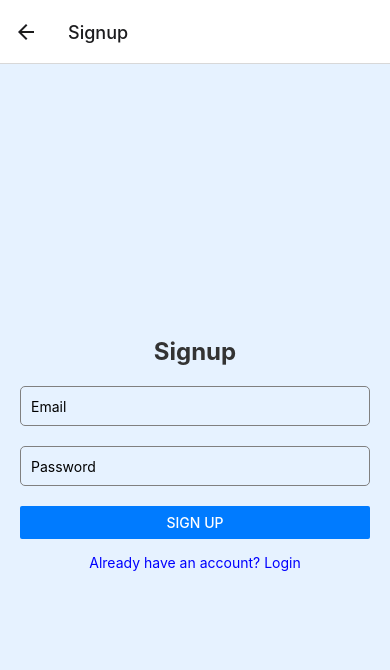
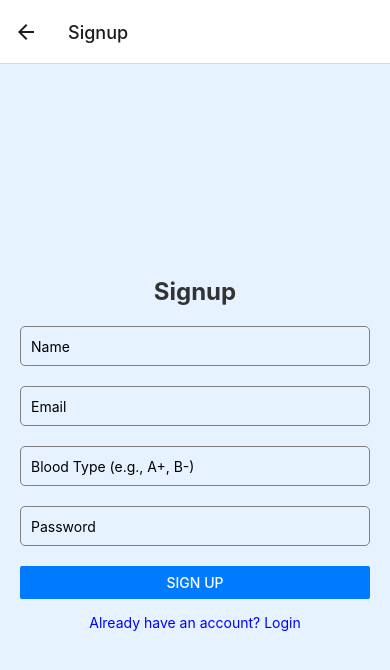
Before and after one commit to abubakkarsiddiquee/Blood-Donation-Tracker, a React Native app: screen /Signup in a window 390 px wide. Shown: the top 670 px of the page. Built offline with nearby package versions, Linux system fonts and the light colour scheme.

Commit message:
authentication

```diff
--- a/package.json
+++ b/package.json
@@ -1,12 +1,14 @@
 {
   "dependencies": {
     "@expo/vector-icons": "^14.0.3",
+    "@react-native-async-storage/async-storage": "^2.0.0",
     "@react-native-community/datetimepicker": "^8.2.0",
     "@react-native-community/masked-view": "^0.1.11",
     "@react-navigation/native": "^6.1.18",
     "@react-navigation/native-stack": "^6.11.0",
     "@react-navigation/stack": "^6.4.1",
     "@types/react": "~18.2.79",
+    "axios": "^1.7.7",
     "expo": "^51.0.36",
     "react-native": "^0.75.4",
     "react-native-chart-kit": "^6.12.0",
--- a/src/components/DonationHistoryScreen.tsx
+++ b/src/components/DonationHistoryScreen.tsx
@@ -16,7 +16,7 @@ const donationData: Donation[] = [
   { id: '2', name: 'Aisha', amount: 500, date: '2023-04-20' },
   { id: '3', name: 'Omar', amount: 1200, date: '2023-09-10' },
   { id: '4', name: 'Fatima', amount: 800, date: '2023-12-05' },
-  { id: '5', name: 'Zain', amount: 600, date: '2024-05-22' },
+  { id: '5', name: 'Jain', amount: 600, date: '2024-05-22' },
 ];
 
 // Prepare data for the line chart
--- a/src/components/EditProfile.tsx
+++ b/src/components/EditProfile.tsx
@@ -1,15 +1,80 @@
-// src/screens/EditProfile.tsx
-import React, { useState } from 'react';
-import { View, Text, TextInput, Button, StyleSheet } from 'react-native';
+import React, { useState, useEffect } from 'react';
+import { View, Text, TextInput, Button, StyleSheet, Alert } from 'react-native';
+import AsyncStorage from '@react-native-async-storage/async-storage';
 
-export default function EditProfile({ route, navigation }) {
-  const { email, name } = route.params;
-  const [newEmail, setNewEmail] = useState(email);
-  const [newName, setNewName] = useState(name);
+export default function EditProfile({ navigation }) {
+  const [newEmail, setNewEmail] = useState('');
+  const [newName, setNewName] = useState('');
+  const [newBloodType, setNewBloodType] = useState('');
+  const [userId, setUserId] = useState(null);  // Store the logged-in user's ID
 
-  const handleSave = () => {
-    // Logic to save changes (e.g., API call or local storage update)
-    navigation.navigate('Profile', { email: newEmail, name: newName });
+  // Retrieve logged-in user's profile from AsyncStorage or backend
+  useEffect(() => {
+    const loadUserData = async () => {
+      try {
+        // Assuming user ID is saved in AsyncStorage after login
+        const storedId = await AsyncStorage.getItem('user_id');
+        const storedEmail = await AsyncStorage.getItem('user_email');
+        const storedName = await AsyncStorage.getItem('user_name');
+        const storedBloodType = await AsyncStorage.getItem('user_blood_type');
+
+        if (storedId) {
+          setUserId(storedId);  // Set the user ID
+        } else {
+          Alert.alert('Error', 'User ID is not available.');
+        }
+
+        if (storedEmail) setNewEmail(storedEmail);
+        if (storedName) setNewName(storedName);
+        if (storedBloodType) setNewBloodType(storedBloodType);
+      } catch (error) {
+        console.error('Failed to load user data:', error);
+        Alert.alert('Error', 'Failed to load user data.');
+      }
+    };
+
+    loadUserData();
+  }, []);
+
+  const handleSave = async () => {
+    if (!userId) {
+      Alert.alert('Error', 'User ID is missing, unable to update profile.');
+      return;
+    }
+
+    try {
+      const response = await fetch(`http://192.168.0.105:5000/api/users/${userId}`, {
+        method: 'PUT',
+        headers: {
+          'Content-Type': 'application/json',
+        },
+        body: JSON.stringify({
+          name: newName,
+          email: newEmail,
+          blood_type: newBloodType,
+        }),
+      });
+
+      if (response.ok) {
+        const result = await response.json();
+        console.log(result);  // Log the server response
+        Alert.alert('Success', result.message || 'Profile updated successfully');  // Fallback message
+
+        // Update AsyncStorage with new user data
+        await AsyncStorage.setItem('user_email', newEmail);
+        await AsyncStorage.setItem('user_name', newName);
+        await AsyncStorage.setItem('user_blood_type', newBloodType);
+
+        navigation.navigate('Profile', { email: newEmail, name: newName, blood_type: newBloodType });
+      } else {
+        const errorData = await response.json();
+        console.error('Server Error:', errorData);  // Log the error from the server
+        Alert.alert('Error', errorData.message || 'Something went wrong');  // Fallback error message
+      }
+    } catch (error) {
+      console.error('Error saving changes:', error);  // Log the actual error
+      Alert.alert('Error', 'Failed to save changes. Please try again.');
+    }
   };
 
   return (
@@ -27,6 +92,12 @@ export default function EditProfile({ route, navigation }) {
         value={newEmail}
         onChangeText={setNewEmail}
         keyboardType="email-address"
+      />
+      <TextInput
+        style={styles.input}
+        placeholder="Blood Type"
+        value={newBloodType}
+        onChangeText={setNewBloodType}
       />
       <Button title="Save Changes" onPress={handleSave} />
     </View>
--- a/src/components/Login.tsx
+++ b/src/components/Login.tsx
@@ -1,73 +1,86 @@
 import React, { useState } from 'react';
 import { View, Text, TextInput, Button, StyleSheet, TouchableOpacity } from 'react-native';
+
+// Function to check login credentials with backend
+const checkLogin = async (email: string, password: string) => {
+  try {
+    const response = await fetch('http://192.168.0.105:5000/api/login', {
+      method: 'POST',
+      headers: {
+        'Content-Type': 'application/json',
+      },
+      body: JSON.stringify({ email, password }),
+    });
+
+    if (!response.ok) {
+      throw new Error('Invalid credentials');
+    }
+
+    return true; // Success
+  } catch (error) {
+    console.error('Error:', error);
+    return false; // Failed login
+  }
+};
 
 export default function Login({ navigation }) {
   const [email, setEmail] = useState('');
   const [password, setPassword] = useState('');
-  const [errorMessage, setErrorMessage] = useState('');
 
-  const handleLogin = () => {
-    // Temporary hardcoded email/password for this example
-    if (email === 'a@gmail.com' && password === '1233') {
-      navigation.navigate('Profile', { email, name: 'User' }); // Go to profile if valid
-      setErrorMessage(''); // Clear error message
+  const handleLogin = async () => {
+    if (email && password) {
+      const success = await checkLogin(email, password);
+      if (success) {
+        navigation.navigate('Profile', { email });
+      } else {
+        alert('Invalid email or password.');
+      }
     } else {
-      setErrorMessage('Invalid credentials!'); // Set error message to be displayed
+      alert('Please fill in all fields.');
     }
   };
 
   return (
-    <View style={styles.background}>
-      <View style={styles.container}>
-        <Text style={styles.title}>Login</Text>
-        {errorMessage ? <Text style={styles.error}>{errorMessage}</Text> : null}
+    <View style={commonStyles.background}>
+      <View style={localStyles.container}>
+        <Text style={localStyles.title}>Login</Text>
+
         <TextInput
           placeholder="Email"
-          style={styles.input}
+          style={localStyles.input}
           value={email}
           onChangeText={setEmail}
         />
         <TextInput
           placeholder="Password"
-          style={styles.input}
+          style={localStyles.input}
           value={password}
           onChangeText={setPassword}
           secureTextEntry
         />
+
         <Button title="Login" onPress={handleLogin} color="#007BFF" />
+
         <TouchableOpacity onPress={() => navigation.navigate('Signup')}>
-          <Text style={styles.link}>Don't have an account?
-            <Text style={styles.linkHighlight}> Sign Up</Text> {/* Ensure no text is outside of <Text> */}
-          </Text>
+          <Text style={localStyles.link}>Don't have an account? Signup</Text>
         </TouchableOpacity>
       </View>
     </View>
   );
 }
 
-const styles = StyleSheet.create({
-  background: {
+const localStyles = StyleSheet.create({
+  container: {
     flex: 1,
-    backgroundColor: 'skyblue',
     justifyContent: 'center',
-  },
-  container: {
     padding: 20,
-    backgroundColor: '#ffffff', // White box for form inputs
-    marginHorizontal: 20,
-    borderRadius: 10, // Rounded corners
-    shadowColor: '#000',
-    shadowOffset: { width: 0, height: 2 },
-    shadowOpacity: 0.2,
-    shadowRadius: 4, // Soft shadow for the container
-    elevation: 3, // Elevation for Android shadow
   },
   title: {
     fontSize: 24,
     marginBottom: 20,
     textAlign: 'center',
     fontWeight: 'bold',
-    color: '#333', // Darker color for title
+    color: '#333',
   },
   input: {
     height: 40,
@@ -79,16 +92,14 @@ const styles = StyleSheet.create({
   },
   link: {
     marginTop: 15,
+    color: 'blue',
     textAlign: 'center',
-    color: '#555', // Neutral gray for link text
-  },
-  linkHighlight: {
-    color: '#007BFF', // More beautiful blue highlight for 'Sign Up'
-    fontWeight: 'bold',
-  },
-  error: {
-    color: 'red',
-    textAlign: 'center',
-    marginBottom: 15,
   },
 });
+
+const commonStyles = StyleSheet.create({
+  background: {
+    flex: 1,
+    backgroundColor: '#e6f2ff',
+  },
+});
--- a/src/components/RequestDonationScreen.tsx
+++ b/src/components/RequestDonationScreen.tsx
@@ -1,11 +1,33 @@
 // src/components/RequestDonationScreen.tsx
-import React from 'react';
-import { View, Text, StyleSheet, Button } from 'react-native';
+import React, { useState } from 'react';
+import { View, Text, StyleSheet, Button, TextInput, Alert } from 'react-native';
+
+// Dummy function to simulate sending a request to users
+const sendDonationRequest = (bloodType: string) => {
+  // Simulate sending a request
+  // Here, you would typically call an API to notify users with the specified blood type
+  console.log(`Request sent for blood type: ${bloodType}`);
+  // Example response, in real scenario you would handle API response
+  return true;
+};
 
 export default function RequestDonationScreen() {
+  const [bloodType, setBloodType] = useState('');
+
   const handleRequest = () => {
-    // Logic for requesting a donation goes here
-    alert('Donation request submitted!');
+    if (!bloodType) {
+      Alert.alert('Error', 'Please specify a blood type.');
+      return;
+    }
+
+    // Logic for requesting a donation
+    const success = sendDonationRequest(bloodType);
+    if (success) {
+      Alert.alert('Success', 'Donation request submitted!');
+      setBloodType(''); // Clear input after submission
+    } else {
+      Alert.alert('Error', 'Failed to submit the request. Please try again.');
+    }
   };
 
   return (
@@ -14,6 +36,14 @@ export default function RequestDonationScreen() {
       <Text style={styles.description}>
         If you need assistance, you can request a donation here.
       </Text>
+
+      <TextInput
+        style={styles.input}
+        placeholder="Enter blood type (e.g., A+, B-)"
+        value={bloodType}
+        onChangeText={setBloodType}
+      />
+
       <Button title="Submit Request" onPress={handleRequest} />
     </View>
   );
@@ -25,14 +55,24 @@ const styles = StyleSheet.create({
     justifyContent: 'center',
     alignItems: 'center',
     backgroundColor: 'skyblue',
+    padding: 20,
   },
   title: {
     fontSize: 24,
     fontWeight: 'bold',
+    marginBottom: 10,
   },
   description: {
     fontSize: 16,
     textAlign: 'center',
-    margin: 20,
+    marginBottom: 20,
+  },
+  input: {
+    width: '100%',
+    borderColor: 'gray',
+    borderWidth: 1,
+    borderRadius: 5,
+    padding: 10,
+    marginBottom: 20,
   },
 });
--- a/src/components/Signup.tsx
+++ b/src/components/Signup.tsx
@@ -1,38 +1,108 @@
-// src/screens/Signup.tsx
 import React, { useState } from 'react';
-import { View, Text, TextInput, Button, StyleSheet, TouchableOpacity } from 'react-native';
+import { View, Text, TextInput, Button, StyleSheet, TouchableOpacity, Alert } from 'react-native';
+import AsyncStorage from '@react-native-async-storage/async-storage';
 
-export default function Signup({ navigation }) {
-  const [email, setEmail] = useState('');
-  const [password, setPassword] = useState('');
+// Function to save user data to the backend
+const saveUserToBackend = async (newName: string, newEmail: string, newBloodType: string, newPassword: string) => {
+  try {
+    const response = await fetch('http://192.168.0.105:5000/api/signup', {
+      method: 'POST',
+      headers: {
+        'Content-Type': 'application/json',
+      },
+      body: JSON.stringify({
+        name: newName,
+        email: newEmail,
+        blood_type: newBloodType,
+        password: newPassword,
+      }),
+    });
 
-  // Simple signup function to store email and password
-  const handleSignup = () => {
-    if (email && password) {
-      navigation.navigate('Profile', { email }); // Navigate to Profile with user email
+    const responseData = await response.json();
+    console.log('Response Data:', responseData);
+
+    if (!response.ok) {
+      throw new Error(responseData.message || 'Signup failed.');
+    }
+
+    return responseData; // Return the JSON result
+  } catch (error) {
+    console.error('Error:', error);
+    throw new Error('Failed to connect to the server.'); // Throw an error to be caught in handleSignup
+  }
+};
+
+export default function Signup({ navigation }: { navigation: any }) {
+  const [newName, setNewName] = useState('');
+  const [newEmail, setNewEmail] = useState('');
+  const [newBloodType, setNewBloodType] = useState('');
+  const [newPassword, setNewPassword] = useState('');
+
+  // Signup function that saves to the backend
+  const handleSignup = async () => {
+    if (newName && newEmail && newBloodType && newPassword) {
+      try {
+        const result = await saveUserToBackend(newName, newEmail, newBloodType, newPassword);
+
+        // Ensure result is defined and contains the expected properties
+        if (result && result.userId) {
+          // Save the user ID and other details in AsyncStorage
+          await AsyncStorage.setItem('user_id', result.userId.toString()); // Ensure it's a string
+          await AsyncStorage.setItem('user_email', newEmail);
+          await AsyncStorage.setItem('user_name', newName);
+          await AsyncStorage.setItem('user_blood_type', newBloodType);
+
+          // Navigate to the profile or another page
+          navigation.navigate('Profile', {
+            email: newEmail,
+            name: newName,
+            blood_type: newBloodType,
+          });
+        } else {
+          Alert.alert('Error', 'Signup failed. No user ID returned.');
+        }
+      } catch (error) {
+        console.error('Signup error:', error);
+        Alert.alert('Error', error.message || 'Failed to signup. Please try again.');
+      }
     } else {
-      alert('Please fill in all fields.'); // Simple validation alert
+      Alert.alert('Please fill in all fields.'); // Alert if fields are missing
     }
   };
 
   return (
-    <View style={commonStyles.background}> {/* Common background style */}
-      <View style={localStyles.container}> {/* Local styles for layout */}
+    <View style={commonStyles.background}>
+      <View style={localStyles.container}>
         <Text style={localStyles.title}>Signup</Text>
+
+        <TextInput
+          placeholder="Name"
+          style={localStyles.input}
+          value={newName}
+          onChangeText={setNewName}
+        />
         <TextInput
           placeholder="Email"
           style={localStyles.input}
-          value={email}
-          onChangeText={setEmail}
+          value={newEmail}
+          onChangeText={setNewEmail}
+        />
+        <TextInput
+          placeholder="Blood Type (e.g., A+, B-)"
+          style={localStyles.input}
+          value={newBloodType}
+          onChangeText={setNewBloodType}
         />
         <TextInput
           placeholder="Password"
           style={localStyles.input}
-          value={password}
-          onChangeText={setPassword}
+          value={newPassword}
+          onChangeText={setNewPassword}
           secureTextEntry
         />
-        <Button title="Sign Up" onPress={handleSignup} color="#007BFF" /> {/* Button color */}
+
+        <Button title="Sign Up" onPress={handleSignup} color="#007BFF" />
+
         <TouchableOpacity onPress={() => navigation.navigate('Login')}>
           <Text style={localStyles.link}>Already have an account? Login</Text>
         </TouchableOpacity>
@@ -51,8 +121,8 @@ const localStyles = StyleSheet.create({
     fontSize: 24,
     marginBottom: 20,
     textAlign: 'center',
-    fontWeight: 'bold', // Bold for emphasis
-    color: '#333', // Darker color for visibility
+    fontWeight: 'bold',
+    color: '#333',
   },
   input: {
     height: 40,
@@ -60,7 +130,7 @@ const localStyles = StyleSheet.create({
     borderWidth: 1,
     marginBottom: 20,
     paddingHorizontal: 10,
-    borderRadius: 5, // Rounded corners for input fields
+    borderRadius: 5,
   },
   link: {
     marginTop: 15,
@@ -72,6 +142,6 @@ const localStyles = StyleSheet.create({
 const commonStyles = StyleSheet.create({
   background: {
     flex: 1,
-    backgroundColor: '#e6f2ff', // Light blue background color for consistency
+    backgroundColor: '#e6f2ff',
   },
 });
```
Also changed, not shown: src/components/Profile.tsx (+10 -2 lines), 1 other file (tests, documents, lock files or other folders).
